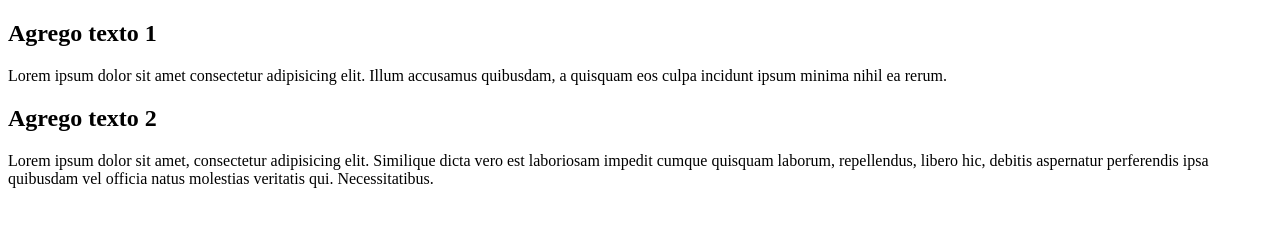
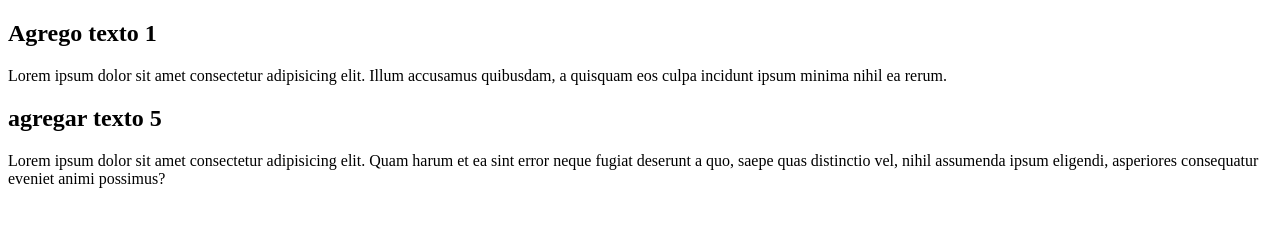
Before and after one commit to erickSantix/Merge, a plain HTML site: page index.html in a window 1280 px wide. Drawn offline with Linux system fonts and the light colour scheme.

Commit message:
agregar texto 5

```diff
--- a/index.html
+++ b/index.html
@@ -11,8 +11,11 @@
 
     <p>Lorem ipsum dolor sit amet consectetur adipisicing elit. Illum accusamus quibusdam, a quisquam eos culpa incidunt ipsum minima nihil ea rerum.</p>
 
-    <h2>Agrego texto 2</h2>
+    <h2>agregar texto 5</h2>
 
-    <p>Lorem ipsum dolor sit amet, consectetur adipisicing elit. Similique dicta vero est laboriosam impedit cumque quisquam laborum, repellendus, libero hic, debitis aspernatur perferendis ipsa quibusdam vel officia natus molestias veritatis qui. Necessitatibus.</p>
+    <p>Lorem ipsum dolor sit amet consectetur adipisicing elit. Quam harum et ea sint error neque fugiat deserunt a quo, saepe quas distinctio vel, nihil assumenda ipsum eligendi, asperiores consequatur eveniet animi possimus?</p>
+
+
+
 </body>
 </html>
```
